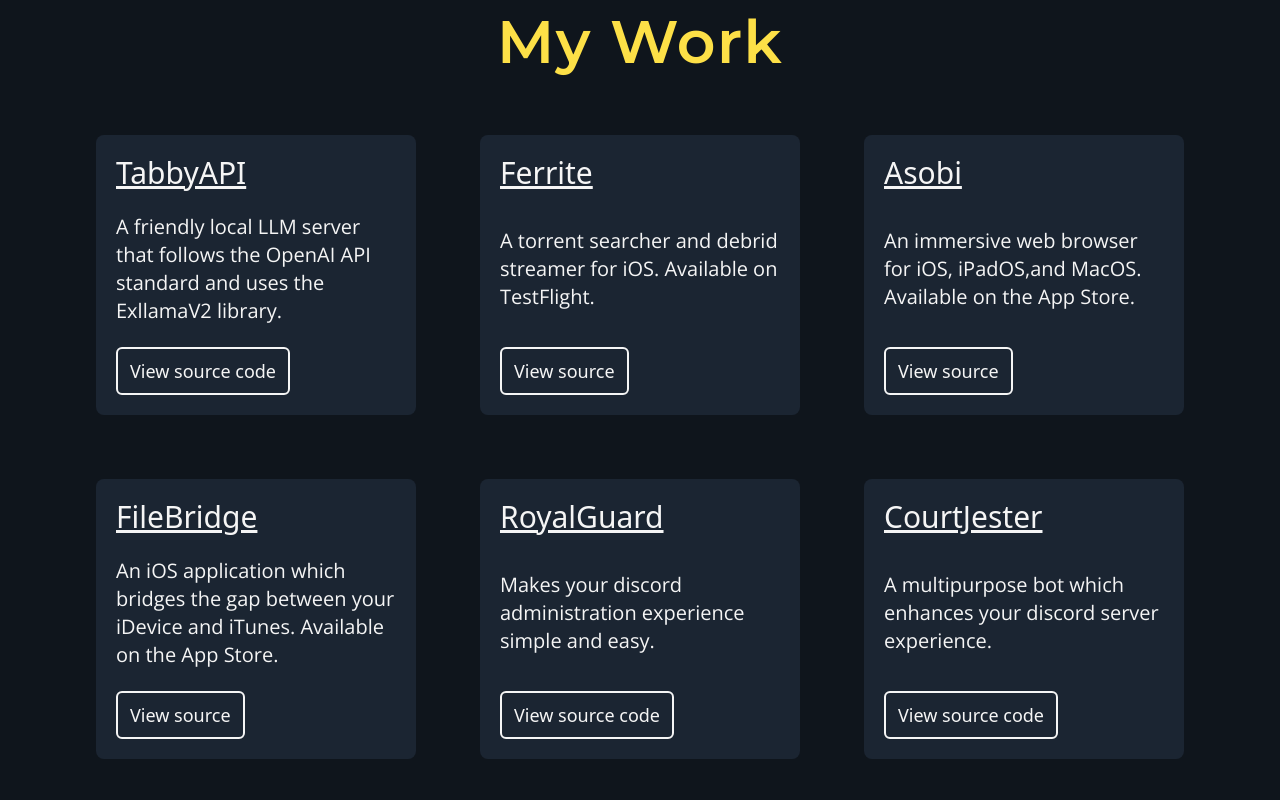
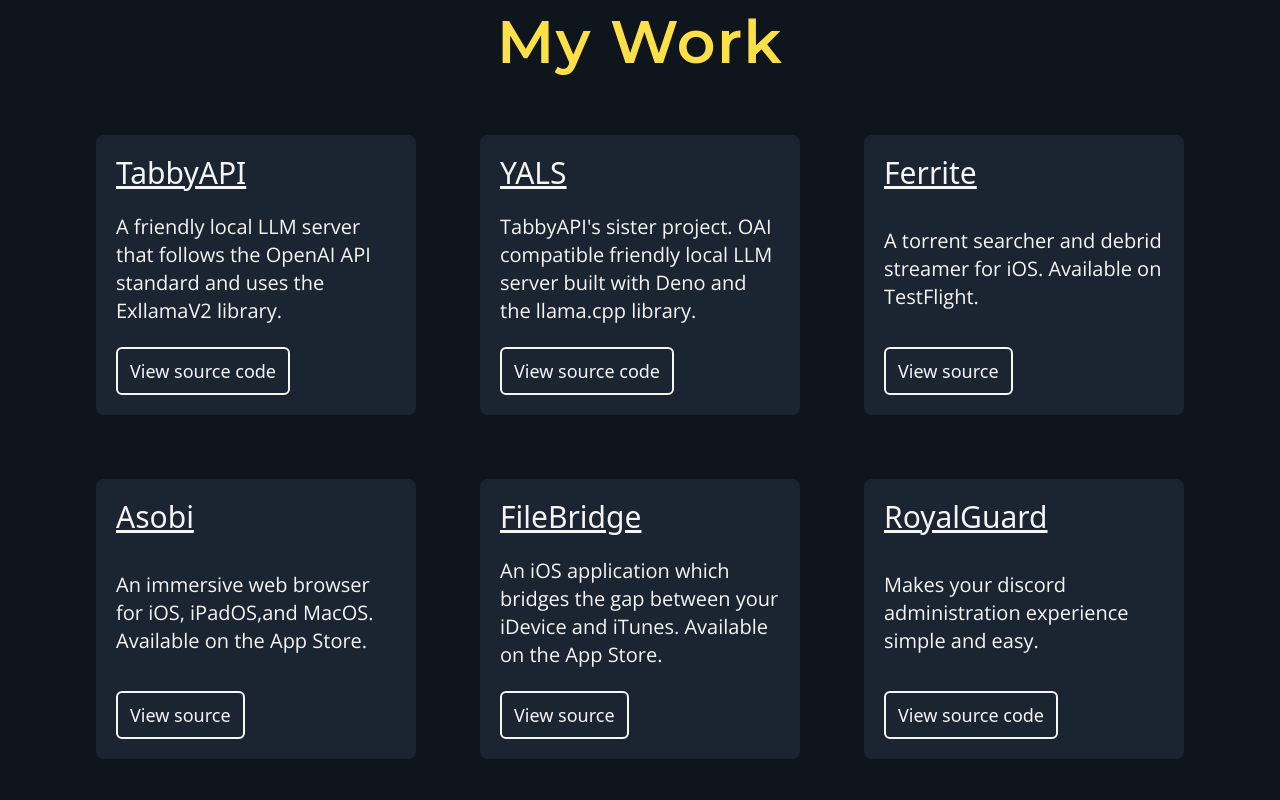
Before and after one commit to kingbri1/kingsite, a Next.js app: page / in a window 1280 px wide. Shown: the part 2000-2800 px from the top of the page. Built offline with nearby package versions, Linux system fonts and the light colour scheme.

Commit message:
Work: Add YALS
Signed-off-by: kingbri <8082010+kingbri1@users.noreply.github.com>

```diff
--- a/components/index/work.tsx
+++ b/components/index/work.tsx
@@ -42,6 +42,11 @@
           url="https://github.com/theroyallab/tabbyAPI"
         />
         <WorkCard
+          name="YALS"
+          description="TabbyAPI's sister project. OAI compatible friendly local LLM server built with Deno and the llama.cpp library."
+          url="https://github.com/theroyallab/YALS"
+        />
+        <WorkCard
           name="Ferrite"
           description="A torrent searcher and debrid streamer for iOS. Available on TestFlight."
           url="/ferrite"
@@ -59,12 +64,7 @@
         <WorkCard
           name="RoyalGuard"
           description="Makes your discord administration experience simple and easy."
-          url="https://github.com/bdashore3/RoyalGuard"
-        />
-        <WorkCard
-          name="CourtJester"
-          description="A multipurpose bot which enhances your discord server experience."
-          url="https://github.com/bdashore3/CourtJester"
+          url="https://github.com/kingbri1/RoyalGuard"
         />
       </div>
     </div>
```
